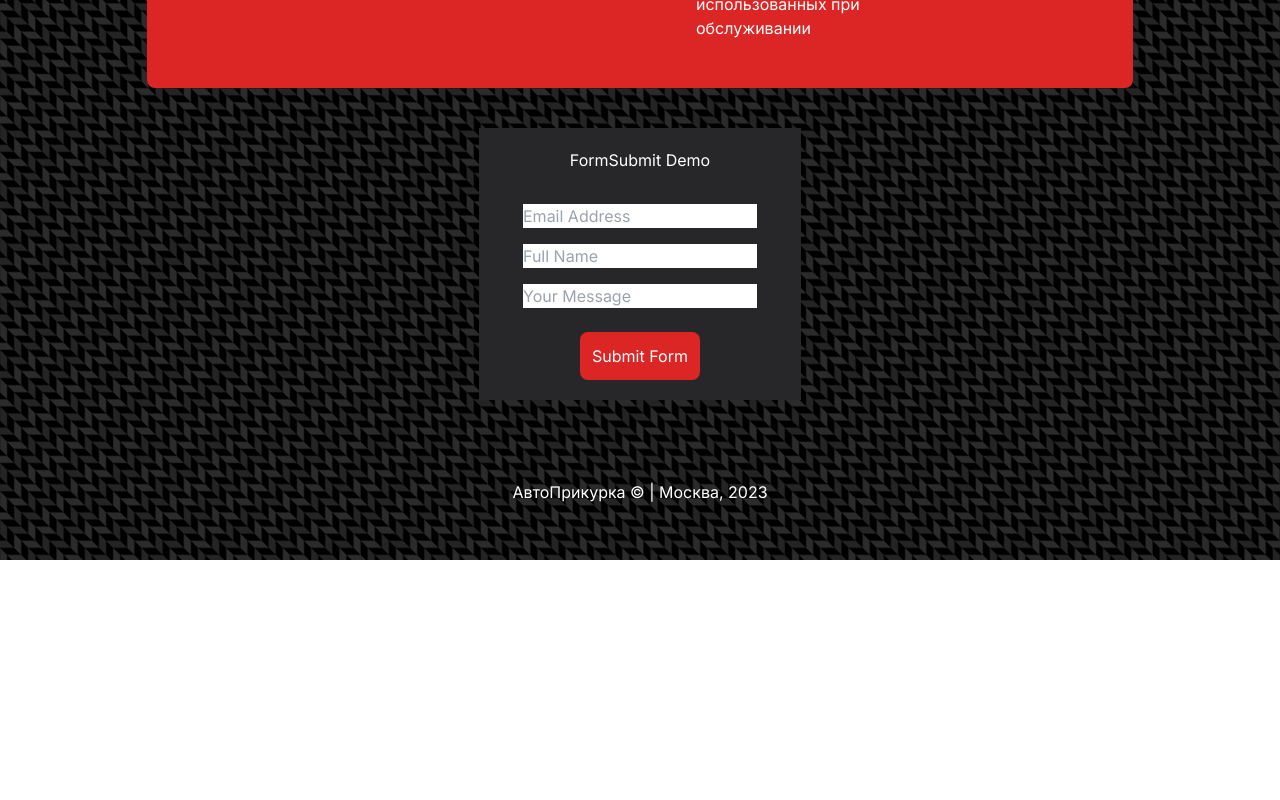
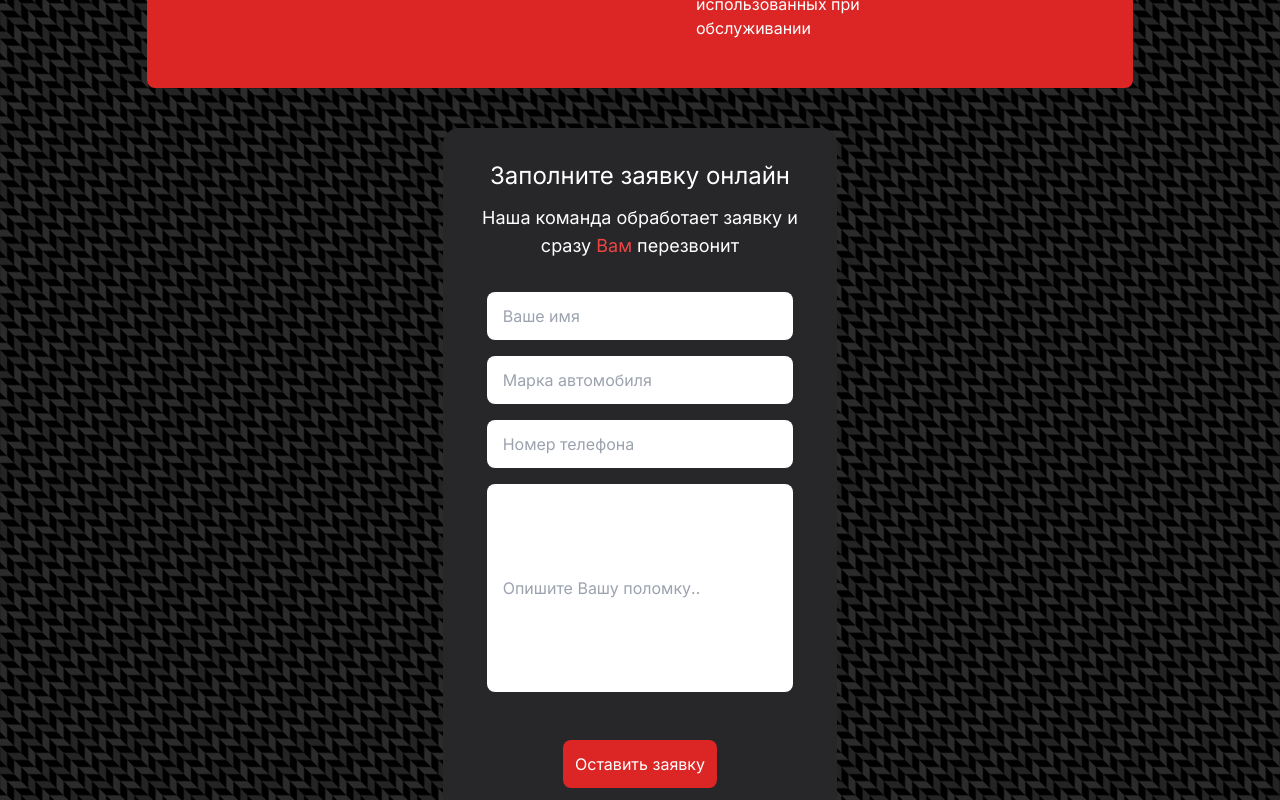
Before and after one commit to epileksiy/autoprikur, a Next.js app: page / in a window 1280 px wide. Shown: the part 2620-3420 px from the top of the page. Before the commit the page ends 3180 px from the top, so only its background shows below. Built offline with nearby package versions, Linux system fonts and the light colour scheme.

Commit message:
order form

```diff
--- a/src/app/Components/Form.tsx
+++ b/src/app/Components/Form.tsx
@@ -68,17 +68,19 @@ export default function OrderForm() {
     //   </form>
 
 
-    <div className="mt-10 p-5 bg-zinc-800 flex flex-col justify-center text-center">
-        <h1 className="text-white">FormSubmit Demo</h1>
+    <div className="mt-10 px-5 py-8 bg-zinc-800 flex flex-col justify-center text-center w-full md:w-1/3 rounded-2xl">
+        <p className="text-white text-2xl">Заполните заявку онлайн</p>
+        <p className="text-white text-lg mt-3">Наша команда обработает заявку и сразу <span className="text-red-500">Вам</span> перезвонит</p>
         <form target="_blank" action="https://formsubmit.co/richyshark@gmail.com" method="POST" className="mt-4">
             <div className="px-6 flex flex-col space-y-4">
                 <input type="hidden" name="_next" value="https://autoprikur.vercel.app/#uslugi"/>
                 <input type="hidden" name="_captcha" value="false"/>
-                <input type="email" name="email" className="" placeholder="Email Address" required/>
-                <input type="text" name="name" className="" placeholder="Full Name" required/>
-                <input placeholder="Your Message" className="" name="message" required></input>
+                <input type="text" name="name" className="h-12 p-4 rounded-lg" placeholder="Ваше имя" required/>
+                <input type="text" name="car" className="h-12 p-4 rounded-lg" placeholder="Марка автомобиля" required/>
+                <input type="text" name="phone" className="h-12 p-4 rounded-lg" placeholder="Номер телефона" required/>
+                <input placeholder="Опишите Вашу поломку.." className=" h-52 p-4 rounded-lg" name="problem" required></input>
             </div>
-            <button type="submit" className="btn btn-lg btn-dark btn-block text-white bg-red-600 p-3 rounded-lg mt-6">Submit Form</button>
+            <button type="submit" className="btn btn-lg btn-dark btn-block text-white bg-red-600 p-3 rounded-lg mt-12">Оставить заявку</button>
         </form>
     </div>
     )
```
